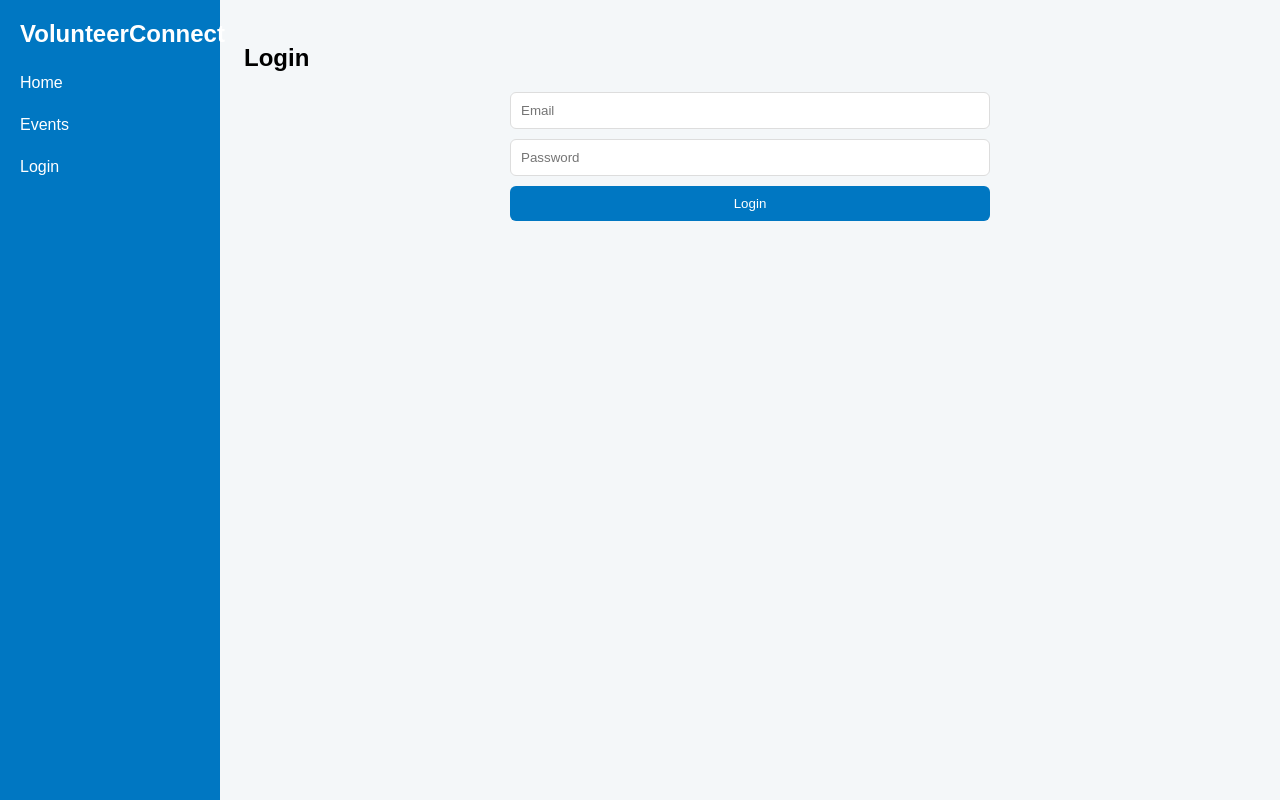
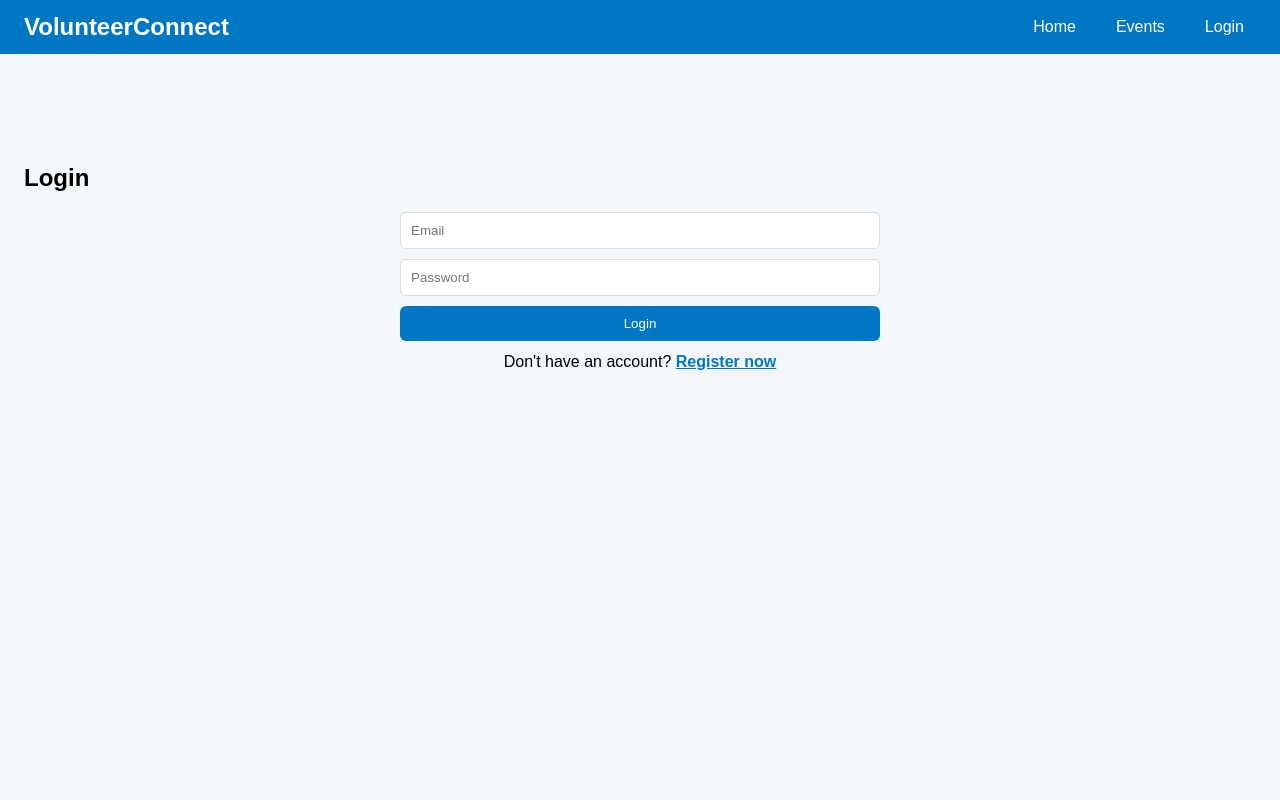
Before and after one commit to syamie66/volunteerconnect, a React (Create React App) app: page /login in a window 1280 px wide. Built offline with nearby package versions, Linux system fonts and the light colour scheme; no server answers.

Commit message:
Update navbar to top layout and adjust CSS

```diff
--- a/src/App.jsx
+++ b/src/App.jsx
@@ -10,7 +10,7 @@ import NGODashboard from './pages/NGODashboard';
 
 export default function App() {
   return (
-    <div className="app-container">
+    <>
       <Navbar />
       <main className="main-content">
         <Routes>
@@ -22,6 +22,6 @@ export default function App() {
           <Route path="/dashboard/ngo" element={<NGODashboard />} />
         </Routes>
       </main>
-    </div>
+    </>
   );
 }
--- a/src/components/Navbar.jsx
+++ b/src/components/Navbar.jsx
@@ -12,12 +12,15 @@ export default function Navbar() {
   };
 
   return (
-    <nav className="sidebar">
+    <nav className="top-nav">
       <div className="logo">VolunteerConnect</div>
+
       <div className="nav-links">
         <Link to="/">Home</Link>
         <Link to="/events">Events</Link>
+
         {!currentUser && <Link to="/login">Login</Link>}
+
         {currentUser && (
           <>
             {profile?.role === 'ngo' && <Link to="/dashboard/ngo">NGO</Link>}
--- a/src/pages/Login.jsx
+++ b/src/pages/Login.jsx
@@ -1,14 +1,12 @@
 import React, { useState } from 'react';
 import { signInWithEmailAndPassword } from 'firebase/auth';
 import { auth } from '../firebase';
-import { useNavigate } from 'react-router-dom';
-
+import { useNavigate, Link } from 'react-router-dom';
 
 export default function Login() {
   const [email, setEmail] = useState('');
   const [password, setPassword] = useState('');
   const navigate = useNavigate();
-
 
   const handleSubmit = async (e) => {
     e.preventDefault();
@@ -20,15 +18,33 @@ alert(err.message);
     }
   };
 
-
   return (
     <section className="section">
       <h2>Login</h2>
       <form onSubmit={handleSubmit} className="form">
-<input value={email} onChange={e => setEmail(e.target.value)} placeholder="Email" required />
-<input value={password} onChange={e => setPassword(e.target.value)} type="password" placeholder="Password" required />
+        <input
+          value={email}
+          onChange={e => setEmail(e.target.value)}
+          placeholder="Email"
+          required
+        />
+        <input
+          value={password}
+          onChange={e => setPassword(e.target.value)}
+          type="password"
+          placeholder="Password"
+          required
+        />
         <button type="submit">Login</button>
       </form>
+
+      {/* Call-to-action link for users without an account */}
+      <p style={{ textAlign: 'center', marginTop: '12px' }}>
+        Don't have an account?{' '}
+        <Link to="/register" style={{ color: '#0077c2', fontWeight: 'bold' }}>
+          Register now
+        </Link>
+      </p>
     </section>
   );
 }
--- a/src/styles.css
+++ b/src/styles.css
@@ -2,54 +2,52 @@
   --primary: #0077c2;
 }
 
+/* Reset */
 body {
   font-family: Arial, Helvetica, sans-serif;
   margin: 0;
   background: #f4f7f9;
 }
 
-/* App container grid: sidebar + main */
-.app-container {
-  display: grid;
-  grid-template-columns: 220px 1fr;
-  min-height: 100vh;
+/* Top navigation bar */
+.top-nav {
+  background: var(--primary);
+  color: #fff;
+  display: flex;
+  justify-content: space-between; /* logo left, links right */
+  align-items: center;
+  padding: 12px 24px; /* adjust padding */
+  width: 100%; /* full width */
+  box-sizing: border-box;
 }
 
-/* Sidebar styling */
-.sidebar {
-  background: var(--primary);
-  color: #fff;
-  padding: 20px;
-  display: flex;
-  flex-direction: column;
-  justify-content: flex-start;
+.top-nav .logo {
+  font-size: 1.5em;
+  font-weight: bold;
 }
 
-.sidebar .logo {
-  font-size: 1.5em;
-  font-weight: bold;
-  margin-bottom: 20px;
+.top-nav .nav-links {
+  display: flex;
+  gap: 16px;
 }
 
-.sidebar .nav-links {
-  display: flex;
-  flex-direction: column;
-  gap: 12px;
-}
-
-.sidebar a, .sidebar .link-like {
+.top-nav a,
+.top-nav .link-like {
   color: #fff;
   text-decoration: none;
   cursor: pointer;
   border: none;
   background: none;
-  padding: 6px 0;
-  text-align: left;
+  padding: 6px 12px; /* adjust spacing */
+  font-size: 1em;
 }
 
-/* Main content styling */
+
+/* ===== MAIN CONTENT ===== */
 .main-content {
-  padding: 24px;
+  padding-top: 90px; /* push content below navbar */
+  padding-left: 24px;
+  padding-right: 24px;
 }
 
 /* Forms */
@@ -79,7 +77,7 @@ button {
 /* Event list & card */
 .event-list {
   display: grid;
-  grid-template-columns: repeat(auto-fill, minmax(260px, 1fr));
+  grid-template-columns: repeat(auto-fill, minmax(260px,1fr));
   gap: 16px;
   margin-top: 16px;
 }
```
Lines whose indentation alone changed are shown as unchanged.
